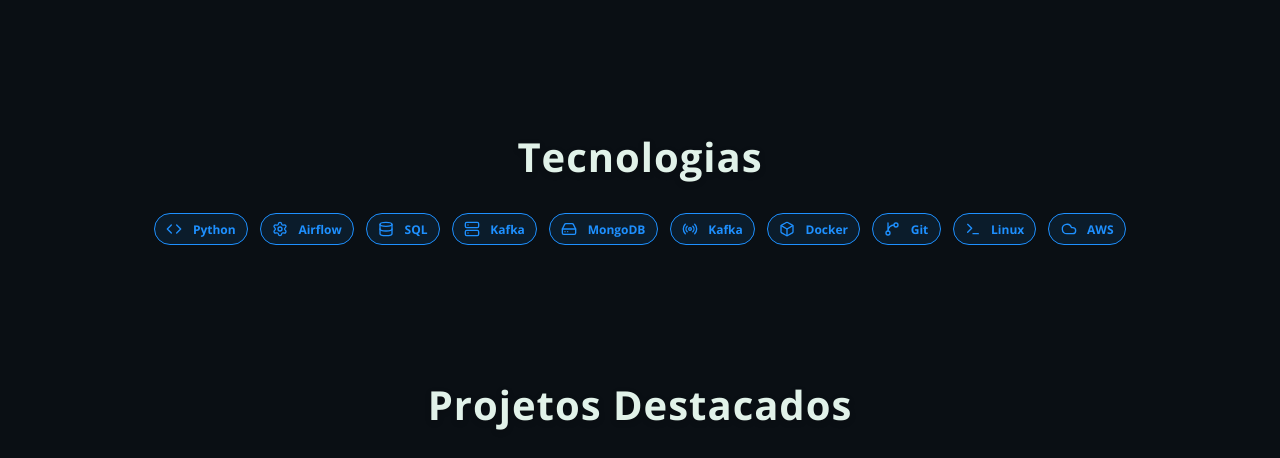
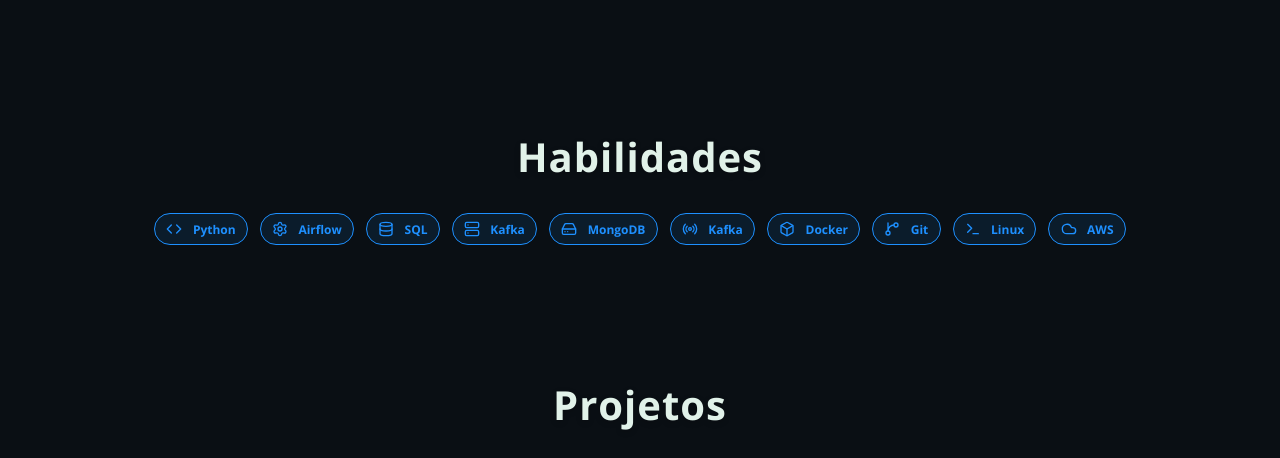
Before and after one commit to mateusvicentin/mateusvicentin.github.io, a plain HTML site: page index.html in a window 1280 px wide. Shown: the part 1123-1581 px from the top of the page. Drawn offline with nearby package versions, Linux system fonts and the light colour scheme; no server answers.

Commit message:
Update index.html

```diff
--- a/index.html
+++ b/index.html
@@ -269,7 +269,7 @@
     <!-- Skills -->
     <section class="section skills" data-aos="flip-up">
       <div class="container">
-        <h2 class="section-title">Tecnologias</h2>
+        <h2 class="section-title">Habilidades</h2>
         <div class="skills-grid">
           <span class="tag"><i data-lucide="code" class="lucide-icon"></i> Python</span>
           <span class="tag"><i data-lucide="settings" class="lucide-icon"></i> Airflow</span>
@@ -287,7 +287,7 @@
 
     <section id="projects" class="section projects" data-aos="flip-down">
       <div class="container">
-        <h2 class="section-title">Projetos Destacados</h2>
+        <h2 class="section-title">Projetos</h2>
 
         <!-- Campo de busca acima -->
         <div class="project-controls">
```
